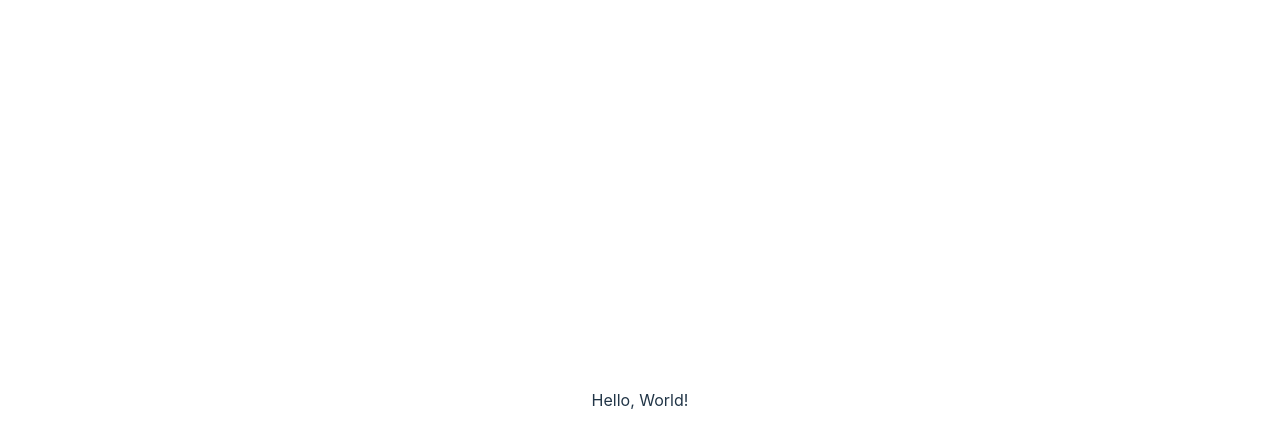
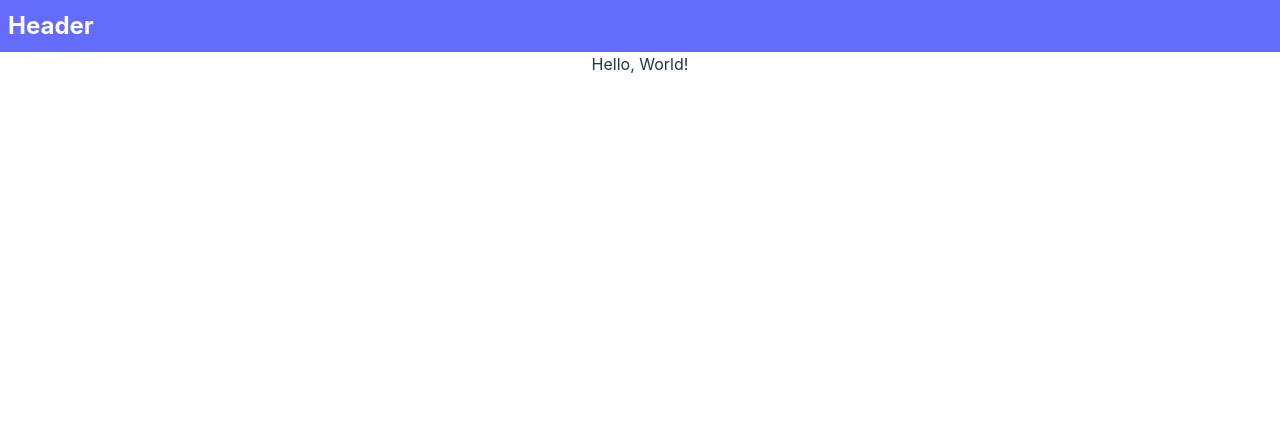
Before and after one commit to monalloyd/journaling-app, a React (Vite) app in the folder client/: page / in a window 1280 px wide. Shown: the top 444 px of the page. Built offline with nearby package versions, Linux system fonts and the light colour scheme.

Commit message:
Set up frontend router

```diff
--- a/client/src/App.css
+++ b/client/src/App.css
@@ -1,3 +1,9 @@
+* {
+  box-sizing: border-box;
+  margin: 0;
+  padding: 0;
+}
+
 :root {
   font-family: Inter, system-ui, Avenir, Helvetica, Arial, sans-serif;
   line-height: 1.5;
@@ -14,13 +20,6 @@
   -webkit-text-size-adjust: 100%;
 }
 
-#root {
-  max-width: 1280px;
-  margin: 0 auto;
-  padding: 2rem;
-  text-align: center;
-}
-
 a {
   font-weight: 500;
   color: #646cff;
@@ -33,7 +32,6 @@ a:hover {
 body {
   margin: 0;
   display: flex;
-  place-items: center;
   min-width: 320px;
   min-height: 100vh;
 }
@@ -62,6 +60,12 @@ button:focus-visible {
   outline: 4px auto -webkit-focus-ring-color;
 }
 
+#root {
+  width: 100%;
+  margin: 0 auto;
+  text-align: center;
+}
+
 @media (prefers-color-scheme: light) {
   :root {
     color: #213547;
--- a/client/src/App.jsx
+++ b/client/src/App.jsx
@@ -1,12 +1,37 @@
-import './App.css'
+import React from "react";
+import { Route, createBrowserRouter, createRoutesFromElements, RouterProvider } from 'react-router-dom';
+
+import "./App.css";
+
+import HomePage from "./pages/HomePage";
+// import JournalEntryCreator from "./pages/JournalEntryCreator";
+// import JournalEntryUpdater from "./pages/JournalEntryUpdater";
+// import ErrorPage from "./pages/ErrorPage";
+
+import Header from "./components/Header";
+
+
+//TODO: additional routes:
+// <Route path="/search/:tag" element={<HomePage />} />
+// <Route path="/create" element={<JournalEntryCreator />} />
+// <Route path="/update" element={<JournalEntryUpdater />} />
+// <Route path="*" element={<ErrorPage />} />
+
+const router = createBrowserRouter(
+  createRoutesFromElements(
+    <Route path="/" element={<Header />}>
+      <Route index element={<HomePage />} />
+    </Route>
+  )
+)
 
 function App() {
 
   return (
     <>
-      <div>Hello, World!</div>
+      <RouterProvider router={router}/>
     </>
-  )
+  );
 }
 
-export default App
+export default App;
--- /dev/null
+++ b/client/src/components/Header/Header.css
@@ -0,0 +1,30 @@
+.header {
+    width: 100%;
+}
+
+.header nav ul {
+    margin: 0;
+    padding: 0;
+    list-style-type: none;
+    display: flex;
+    align-items: center;
+    padding: 0.5rem;
+    background-color: #646cff;
+    color: white;
+    font-size: 1.5rem;
+    font-weight: bold;
+}
+
+.header nav button {
+    padding: 0.7rem 1.7rem;
+    font-weight: bold;
+}
+
+.header nav button:hover {
+    box-shadow: 0px 0px 5px rgb(255, 255, 255);
+}
+
+.header input {
+    padding: 0.7rem 1.7rem;
+    min-width: 20rem;
+}
--- /dev/null
+++ b/client/src/components/Header/Header.jsx
@@ -0,0 +1,21 @@
+import { Outlet } from "react-router-dom";
+import "./Header.css";
+
+const Header = () => {
+    return (
+        <>
+        <div className="header">
+            <nav>
+                <ul>
+                    <li>
+                    <div>Header</div>
+                    </li>
+                </ul>
+            </nav>
+        </div>
+        <Outlet />
+        </>
+    )
+}
+
+export default Header;
--- /dev/null
+++ b/client/src/components/Header/index.js
@@ -0,0 +1,3 @@
+import Header from "./Header";
+
+export default Header;
--- /dev/null
+++ b/client/src/pages/HomePage/HomePage.jsx
@@ -0,0 +1,9 @@
+const HomePage = () => {
+    return (
+        <>
+          <div>Hello, World!</div>
+        </>
+      );
+}
+
+export default HomePage;
--- /dev/null
+++ b/client/src/pages/HomePage/index.js
@@ -0,0 +1,3 @@
+import HomePage from "./HomePage";
+
+export default HomePage;
```
